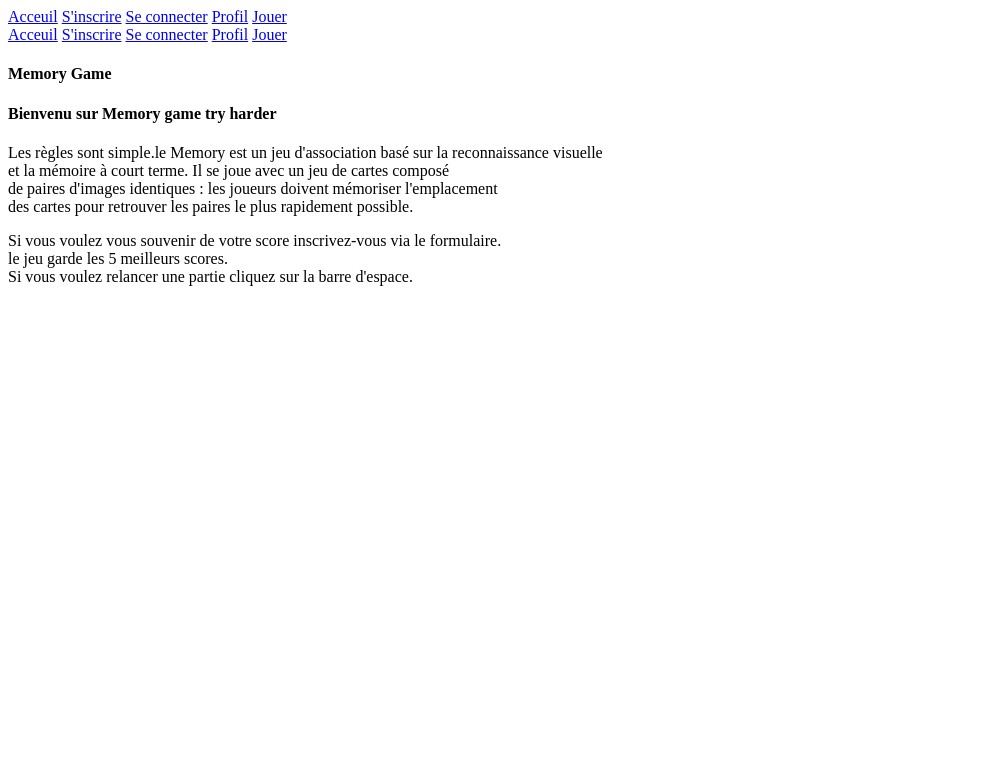
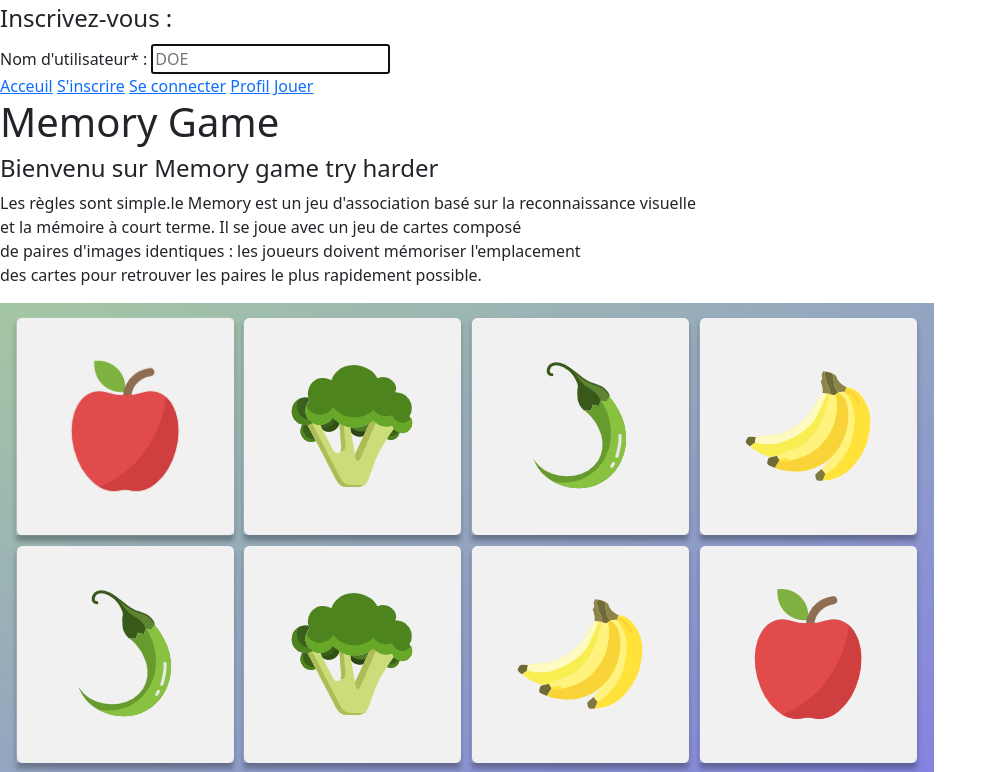
Before and after one commit to DamienT35/Eni-Memory-DamienT, a plain HTML site: page index.html in a window 1280 px wide. Shown: the top 772 px of the page, without its empty margins (0-997 px from the left). Drawn offline with nearby package versions, Linux system fonts and the light colour scheme.

Commit message:
création des formulaire

```diff
--- a/index.html
+++ b/index.html
@@ -4,20 +4,33 @@
     <meta charset="UTF-8">
     <meta name="viewport" content="width=device-width, initial-scale=1.0">
     <title>Jeu de memory</title>
-    <nav><nav>
-        <a href="Acceuil"> Acceuil</a>
-        <a href="S'inscrire"> S'inscrire</a>
-        <a href="Se connecter">Se connecter</a>
-        <a href="Profil">Profil</a>
-        <a href="Jouer">Jouer</a>
-    </nav>
+     <link href="https://cdn.jsdelivr.net/npm/bootstrap@5.3.9/dist/css/bootstrap.min.css" rel="stylesheet" integrity="sha384-yEPZ7jP9S0QKiUQ0m3jjsO4ProIW7wvR9gXkI7JOGa2XVsw53Yke2bsdkBbjmmiX" crossorigin="anonymous">
     <link rel="stylesheet" href="style.css" />
     <script src="script.js" defer></script>
 
 </head>
 <body>
     <main>
-        <nav><nav>
+        <fieldset>
+            <legend>Inscrivez-vous  :</legend>
+                <form  method="post">
+                      <label for="nom">Nom d'utilisateur* :</label>
+                      <input
+          type="text"
+          id="n"
+          name="nom"
+          autofocus
+          required
+          placeholder="DOE"
+          pattern="[A-Za-Z]{2,}"
+          title="Saisissez votre nom (2 caractères min.)"
+        />
+
+                </form>
+        </fieldset>
+
+
+        <nav>
         <a href="Acceuil"> Acceuil</a>
         <a href="S'inscrire"> S'inscrire</a>
         <a href="Se connecter">Se connecter</a>
@@ -28,19 +41,25 @@
         <h1> Memory Game</h1>
 
         <h4> Bienvenu sur Memory game try harder</h4>
+
         <p>Les règles sont simple.le Memory est un jeu d'association basé sur la reconnaissance visuelle <br>
          et la mémoire à court terme. Il se joue avec un jeu de cartes composé <br>
           de paires d'images identiques : les joueurs doivent mémoriser l'emplacement <br>
           des cartes pour retrouver les paires le plus rapidement possible.  </p>
+          </section>
 
-          <img src=""
+
+          <img src="ressources/memory-legume/memory_detail.png">
+
 
           <p>Si vous voulez vous souvenir de votre score inscrivez-vous via le formulaire.<br>
             le jeu garde les 5 meilleurs scores.<br>
             Si vous voulez relancer une partie cliquez sur la barre d'espace.
          </p>
-        </section>
+
 
     </main>
+     <script src="https://cdn.jsdelivr.net/npm/bootstrap@5.3.9/dist/js/bootstrap.bundle.min.js" integrity="sha384-WyOxWvTyr1QaMPfiPJSv76iReVthorl5uWlFtZPyK0IEB0hGzo9y5Bp9mYanr8Bu" crossorigin="anonymous"></script>
+     <footer></footer>
 </body>
 </html>
```
Also changed, not shown: Connection.html (added), Inscription.html (added), Jouer.html (added), Profil.html (added).
